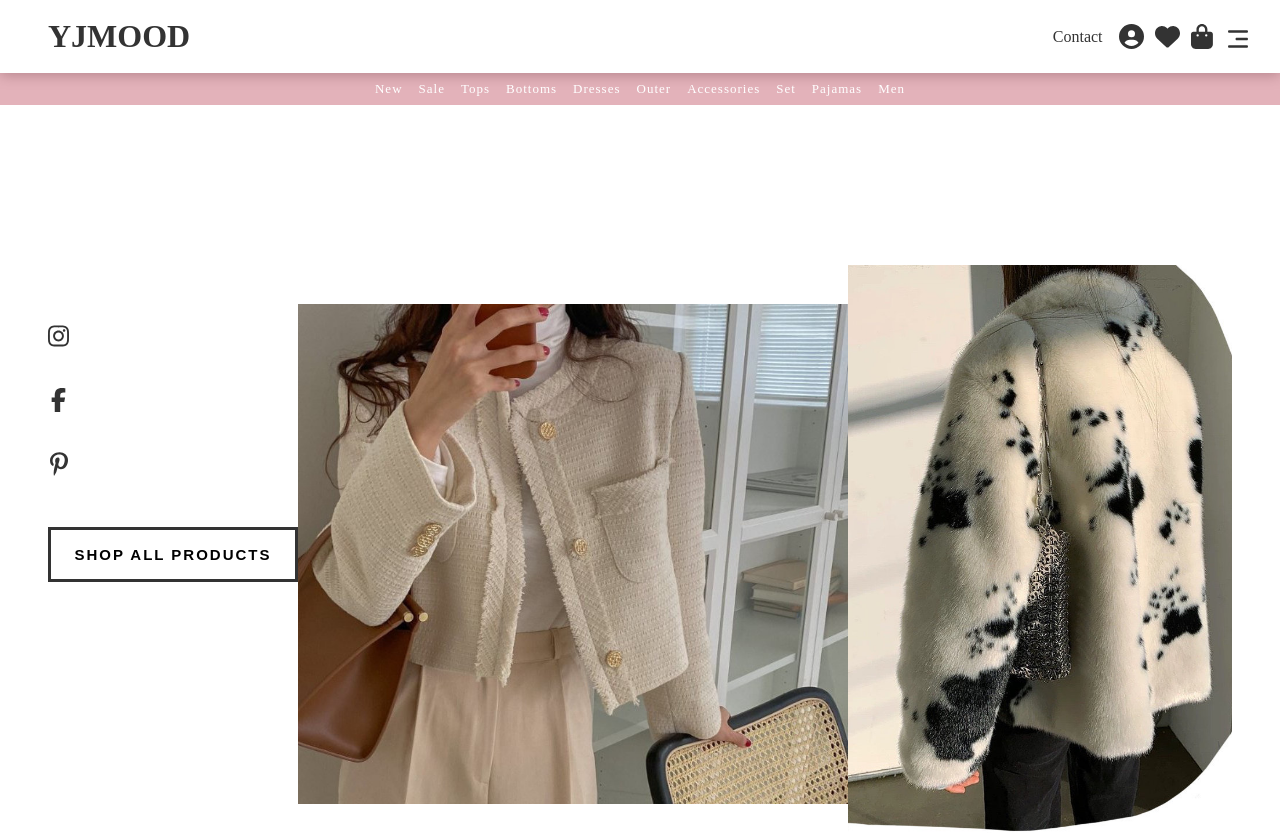
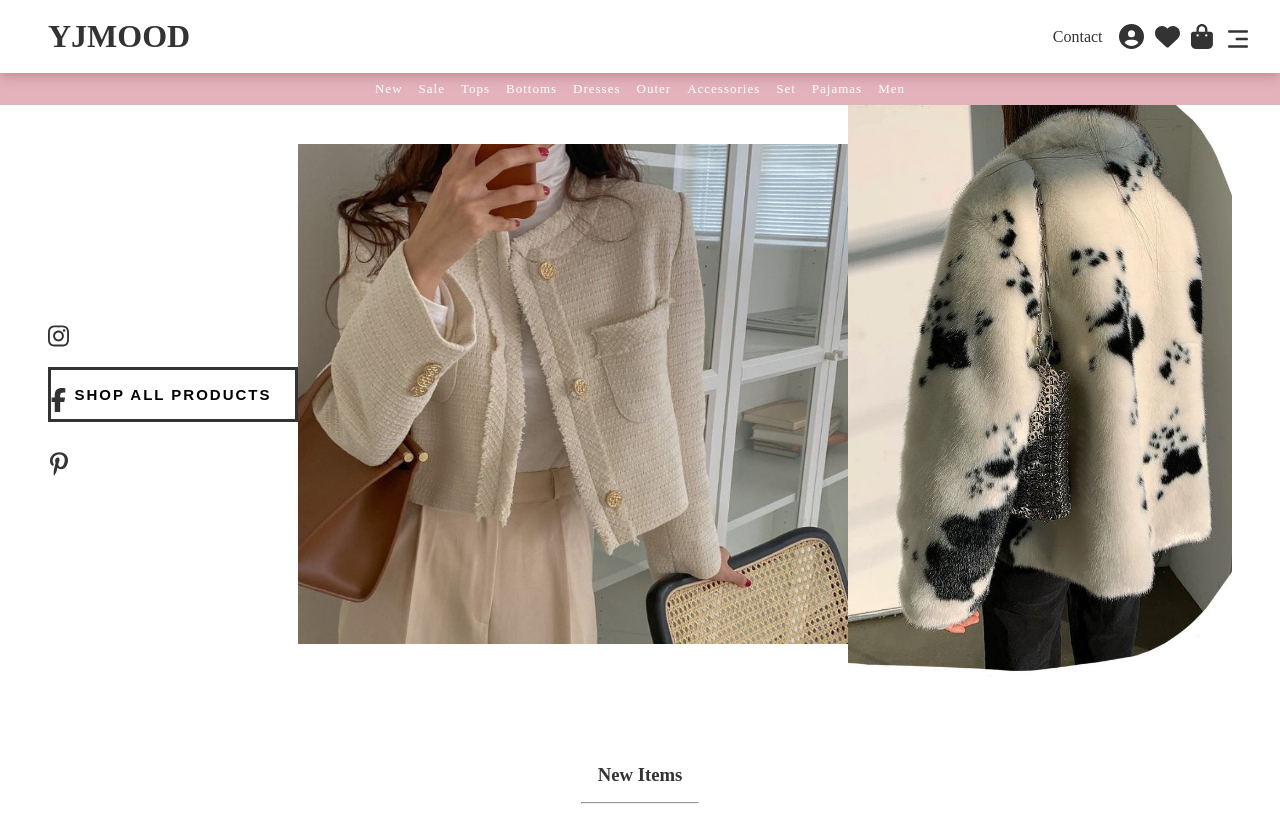
Before and after one commit to Yuuki915/YJMood, a React (Create React App) app: page / in a window 1280 px wide. Shown: the top 833 px of the page. Built offline with nearby package versions, Linux system fonts and the light colour scheme.

Commit message:
modi css

```diff
--- a/src/components/main/PickupItem.css
+++ b/src/components/main/PickupItem.css
@@ -2,7 +2,6 @@
   display: flex;
   width: 100%;
   overflow: scroll;
-  margin-top: 10rem;
 }
 .pickup-item {
   width: 100vw;
```
